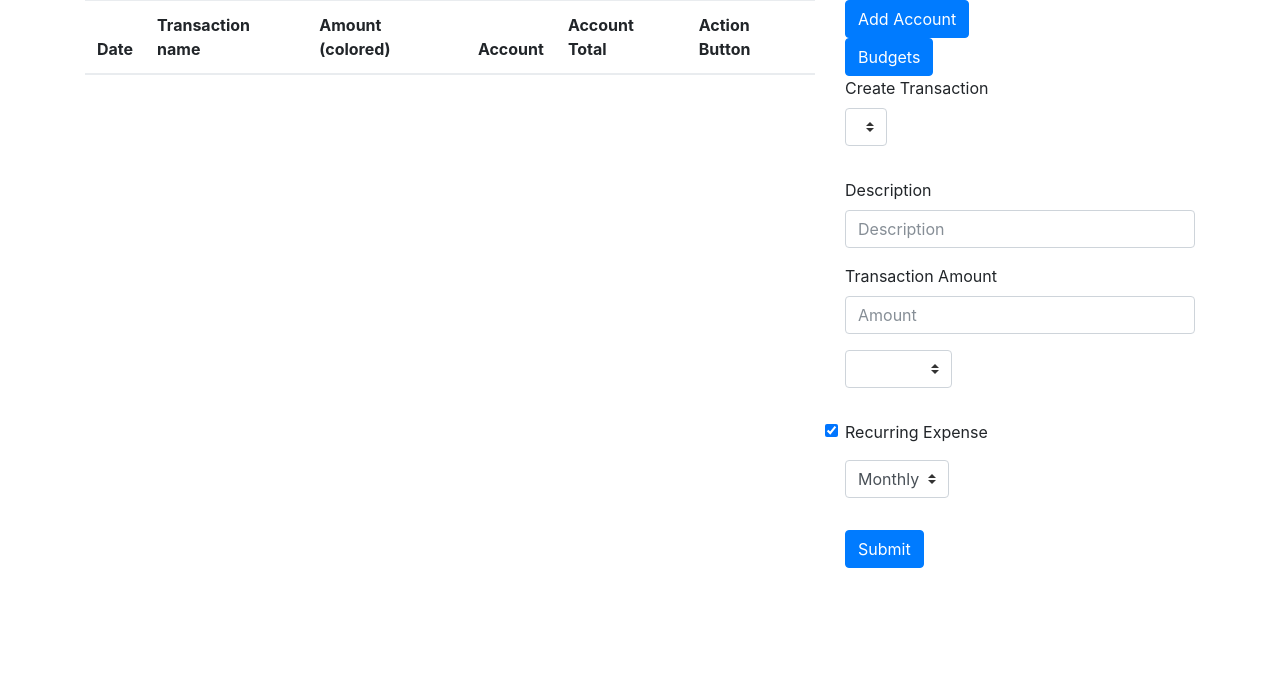
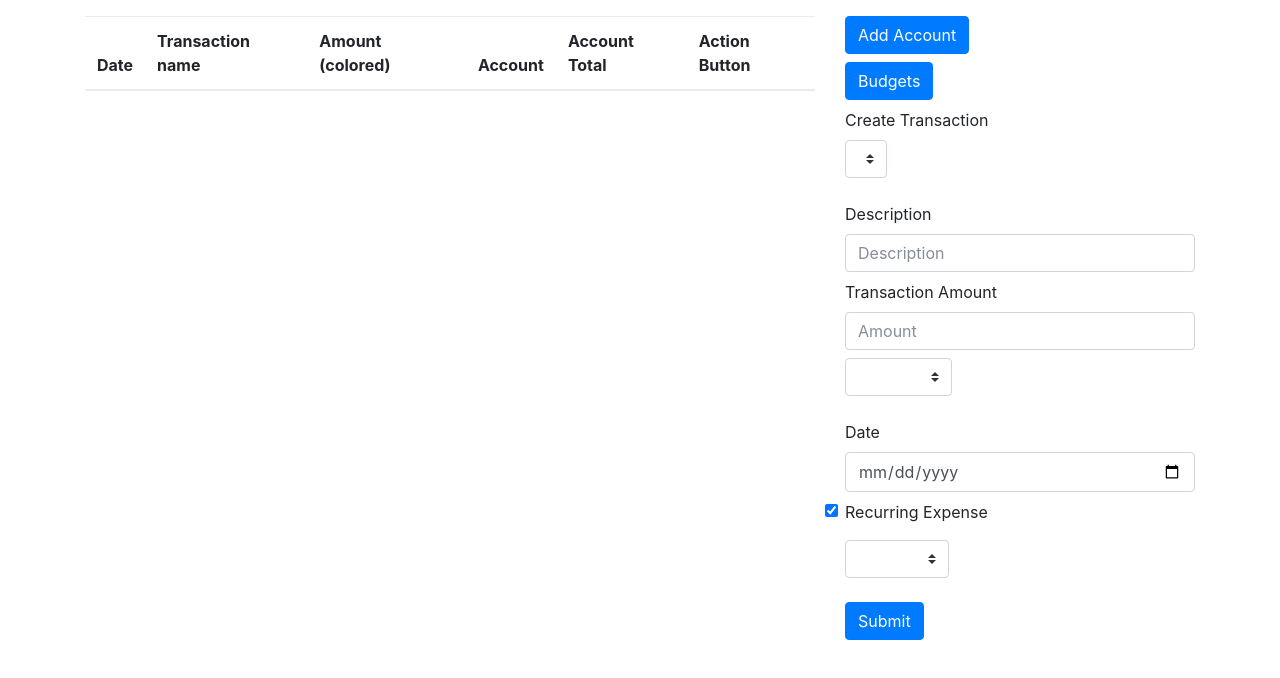
Before and after one commit to jonesc11/HebeJebe-Finance, a website: page web-end/pages/index.html in a window 1280 px wide. Both pictures are taken after a click on the checkbox "Recurring Expense". Drawn offline with Linux system fonts and the light colour scheme; no server answers.

Commit message:
Added recurring period to angular and made updates to style sheet

```diff
--- a/web-end/pages/index.html
+++ b/web-end/pages/index.html
@@ -70,12 +70,16 @@
   					<option value="Income">Income</option>
 				</select>
 			</div>
+			<div class="form-group">
+  				<label for="example-date-input">Date</label>
+    				<input class="form-control" type="date" id="example-date-input" ng-model=transactionDate>
+			</div>
 			 <div class="form-check">
   				<input type="checkbox" class="form-check-input" id="customCheck1"  ng-model="recurring">
   				<label class="custom-control-label" for="customCheck1">Recurring Expense</label>
 			</div>
 			<div class="form-group">
-				<select class="custom-select custom-select-lg mb-3" ng-show="recurring">
+				<select class="custom-select custom-select-lg mb-3" ng-show="recurring" ng-model="transactionRecurInterval">
 					<option value="Daily">Daily</option>
 					<option value="Weekly">Weekly</option>
 					<option selected value="Monthly">Monthly</option>
--- a/web-end/public/resources/css/style.css
+++ b/web-end/public/resources/css/style.css
@@ -4,8 +4,10 @@
   border: 0;
 }
 
-col-4 {
-	margin: 0.5;
-	padding: 0.5;
-	border: 0.5;
+.col-4 * {
+  margin-bottom: 8px;
 }
+
+.row {
+  margin-top: 16px;
+}
```
